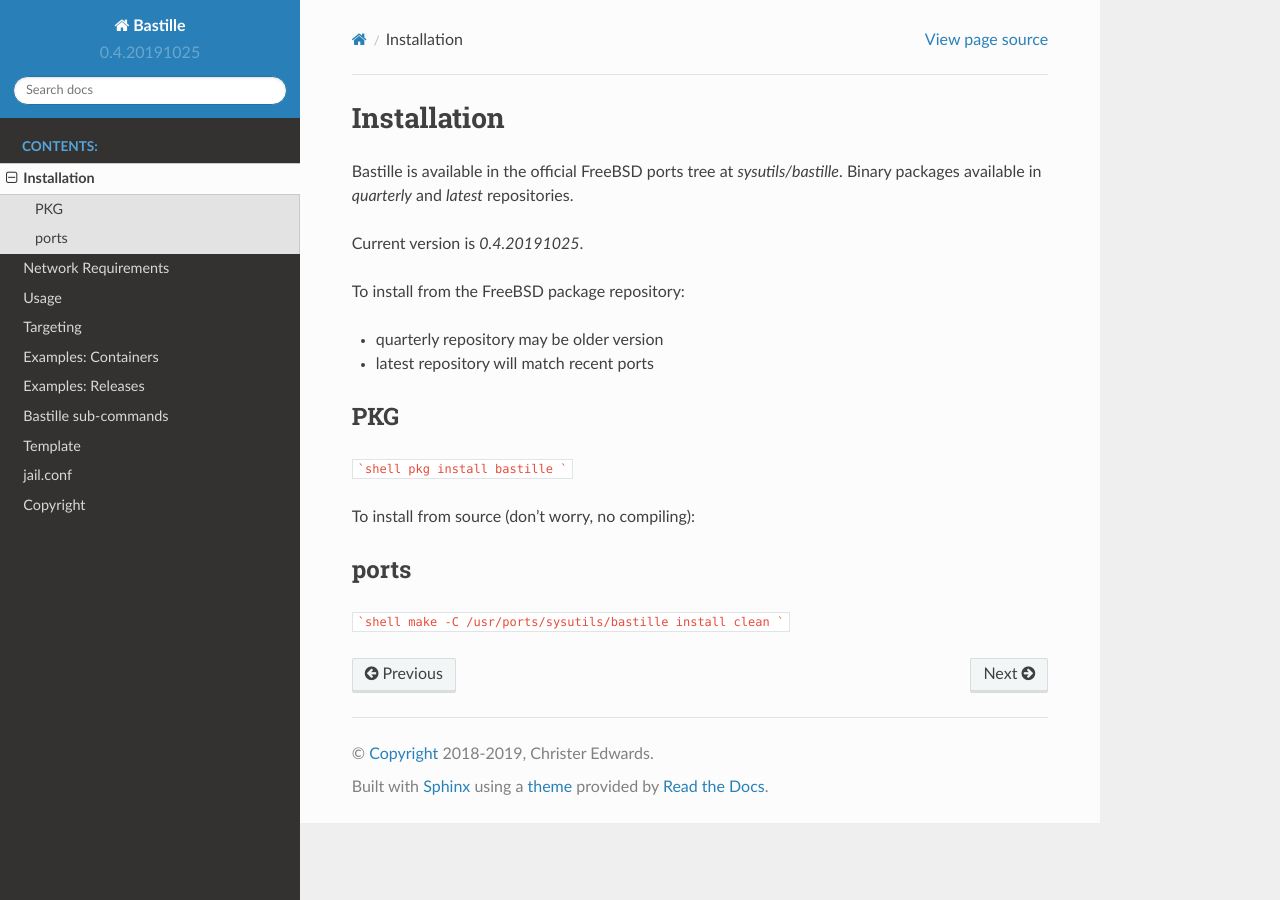
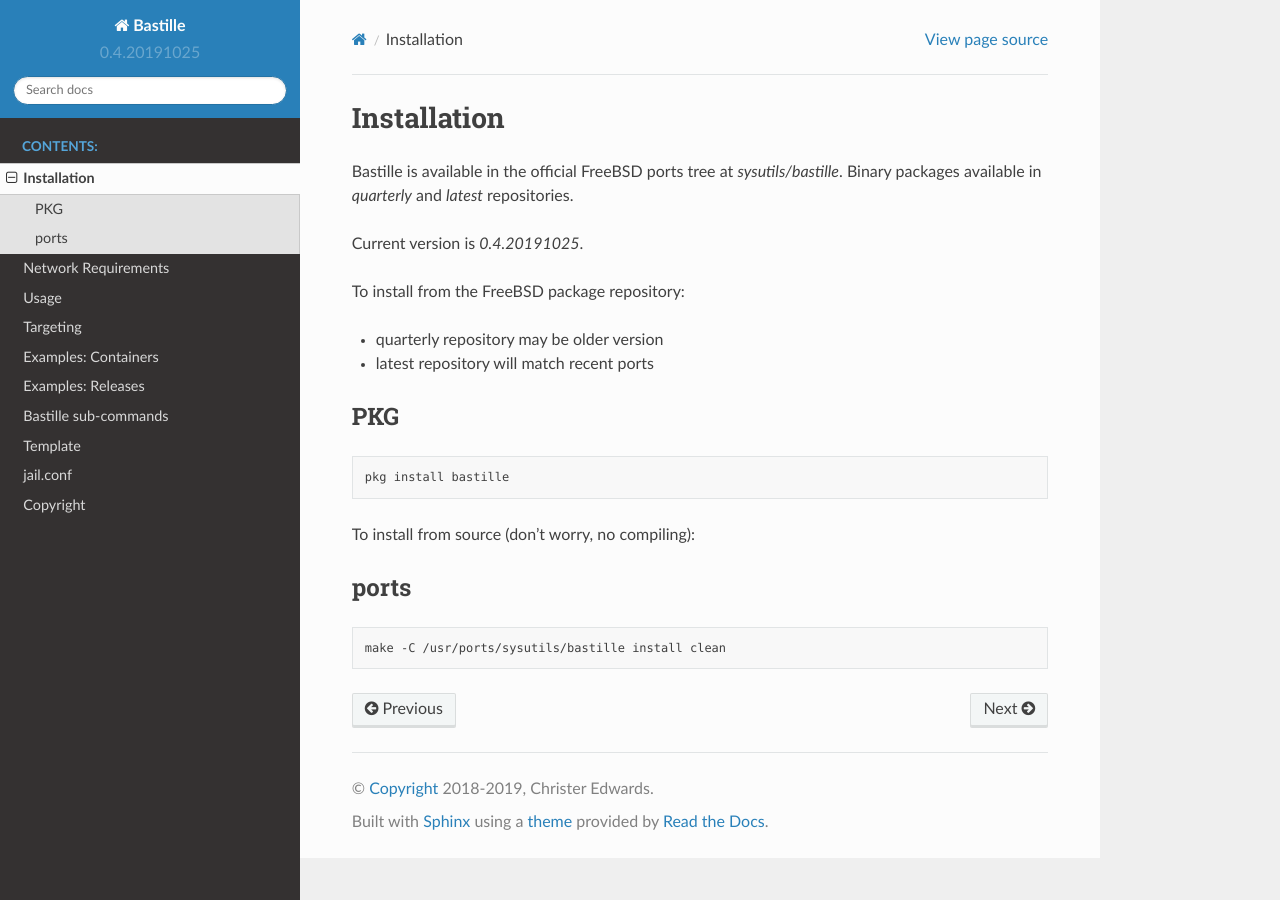
Before and after one commit to BastilleBSD/bastille, a Sphinx documentation site: the page built from docs/chapters/installation.rst, in a window 1280 px wide. Built offline with Sphinx 7.4.7 and the Read the Docs theme 2.0.0, drawn with Linux system fonts in a browser that asks for light colours.

Commit message:
s/markdown/rst/ - oops

````diff
--- a/docs/chapters/installation.rst
+++ b/docs/chapters/installation.rst
@@ -14,14 +14,17 @@ To install from the FreeBSD package repository:
 
 PKG
 ---
-```shell
-pkg install bastille
-```
+
+.. code-block:: shell
+
+  pkg install bastille
+
 
 To install from source (don't worry, no compiling):
 
 ports
 -----
-```shell
-make -C /usr/ports/sysutils/bastille install clean
-```
+
+.. code-block:: shell
+
+  make -C /usr/ports/sysutils/bastille install clean
--- a/docs/chapters/networking.rst
+++ b/docs/chapters/networking.rst
@@ -31,9 +31,9 @@ IP addresses is no problem.
 Bastille allows you to define the interface you want the IP attached to when
 you create it. An example:
 
-```shell
-bastille create alcatraz 12.1-RELEASE 192.168.1.50 em0
-```
+.. code-block:: shell
+
+  bastille create alcatraz 12.1-RELEASE 192.168.1.50 em0
 
 When the `alcatraz` container is started it will add `192.168.1.60` as an IP
 alias to the `em0` interface. It will then simply be another member of the
````
